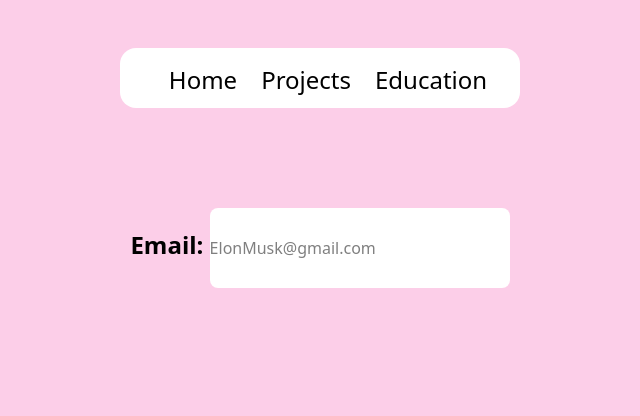
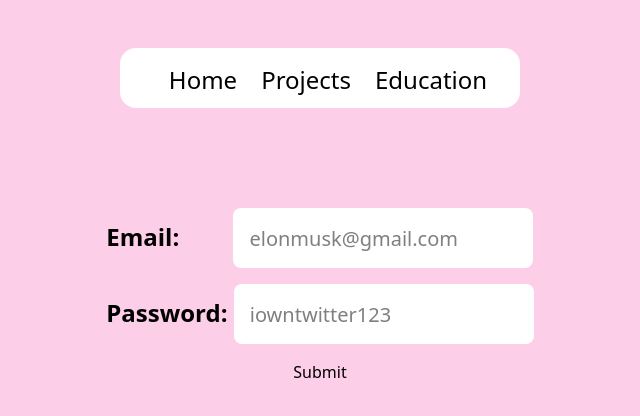
Before and after one commit to osso2k/JobPrep, a React (Vite) app in the folder frontend/: page /signup in a window 1280 px wide. Shown: the top 416 px of the page, without its empty margins (320-960 px from the left). Built offline with nearby package versions, Linux system fonts and the light colour scheme.

Commit message:
FrontEnd done

```diff
--- a/frontend/package.json
+++ b/frontend/package.json
@@ -13,6 +13,7 @@
     "@tailwindcss/vite": "^4.1.12",
     "react": "^19.1.1",
     "react-dom": "^19.1.1",
+    "react-hot-toast": "^2.6.0",
     "react-router-dom": "^7.8.1",
     "tailwindcss": "^4.1.12"
   },
--- a/frontend/src/components/Signup.jsx
+++ b/frontend/src/components/Signup.jsx
@@ -1,14 +1,39 @@
-import React from 'react'
-
+import React from "react";
+import toast, { Toaster } from "react-hot-toast";
 const Signup = () => {
+  const tst = () => {
+    toast.success("Hell yea");
+  };
   return (
-    <div className='flex flex-col items-center justify-center mt-[100px]'>
-      <form>
-        <label className='font-bold text-2xl' >Email: </label>
-        <input className='bg-white w-[300px] h-[80px] rounded-lg'  id='email' name='email' type="text" placeholder='ElonMusk@gmail.com'/>
+    <div className="flex flex-col items-center justify-center mt-[100px]">
+      <form className="flex flex-col gap-4">
+        <div className="">
+          <label className="font-bold text-2xl text-right ">Email: </label>
+          <input
+            className="pl-4 ml-12 bg-white w-[300px] h-[60px] text-xl rounded-lg placeholder:transition placeholder:duration-500  placeholder:text-xl"
+            id="email"
+            name="email"
+            type="text"
+            placeholder="elonmusk@gmail.com"
+          />
+        </div>
+        <div>
+          <label className="font-bold text-2xl">Password: </label>
+          <input
+            className="pl-4 bg-white w-[300px] h-[60px] text-xl rounded-lg placeholder:transition placeholder:duration-500  placeholder:text-xl"
+            id="password"
+            name="password"
+            type="text"
+            placeholder="iowntwitter123"
+          />
+        </div>
+        <button type="submit" onClick={tst}>
+          Submit
+        </button>
+        <Toaster />
       </form>
     </div>
-  )
-}
+  );
+};
 
-export default Signup
+export default Signup;
```
Also changed, not shown: 1 other file (tests, documents, lock files or other folders).
